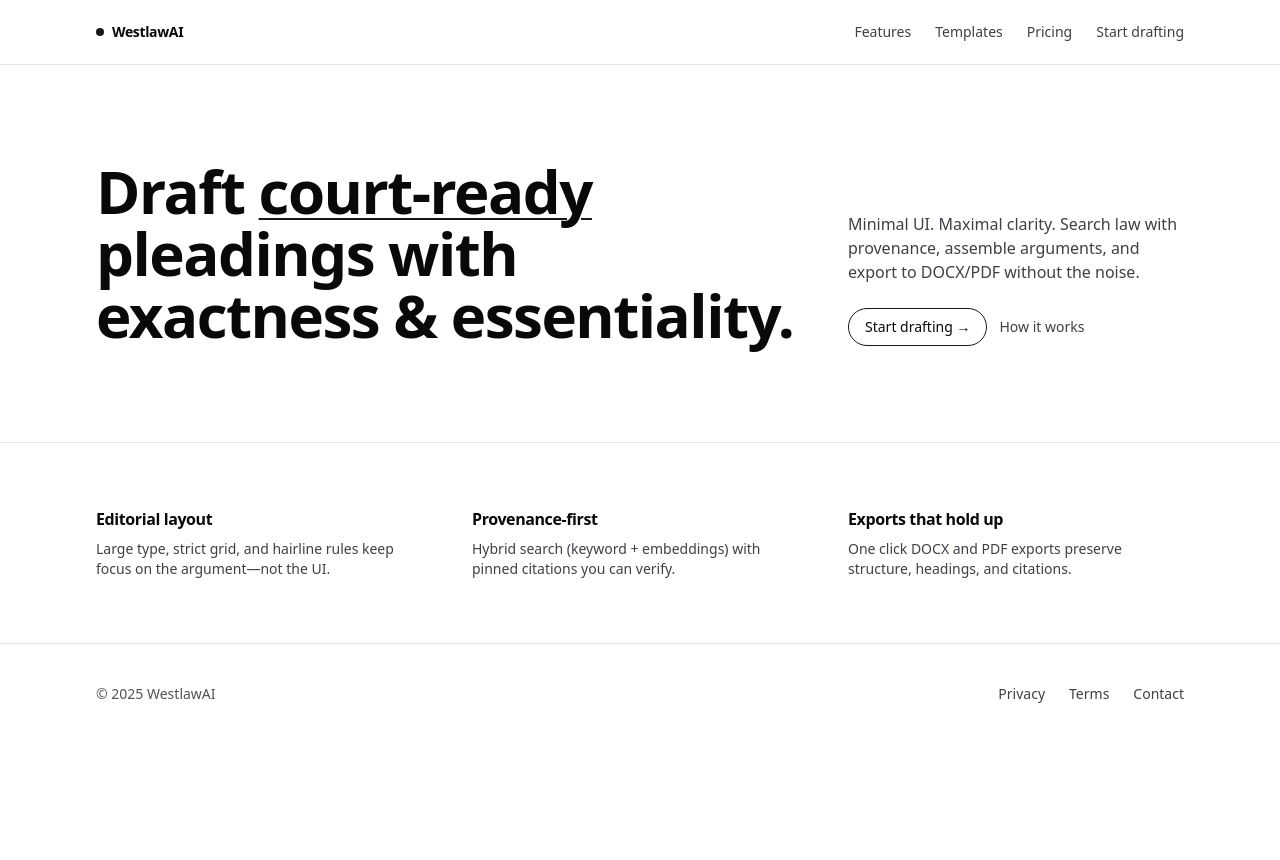
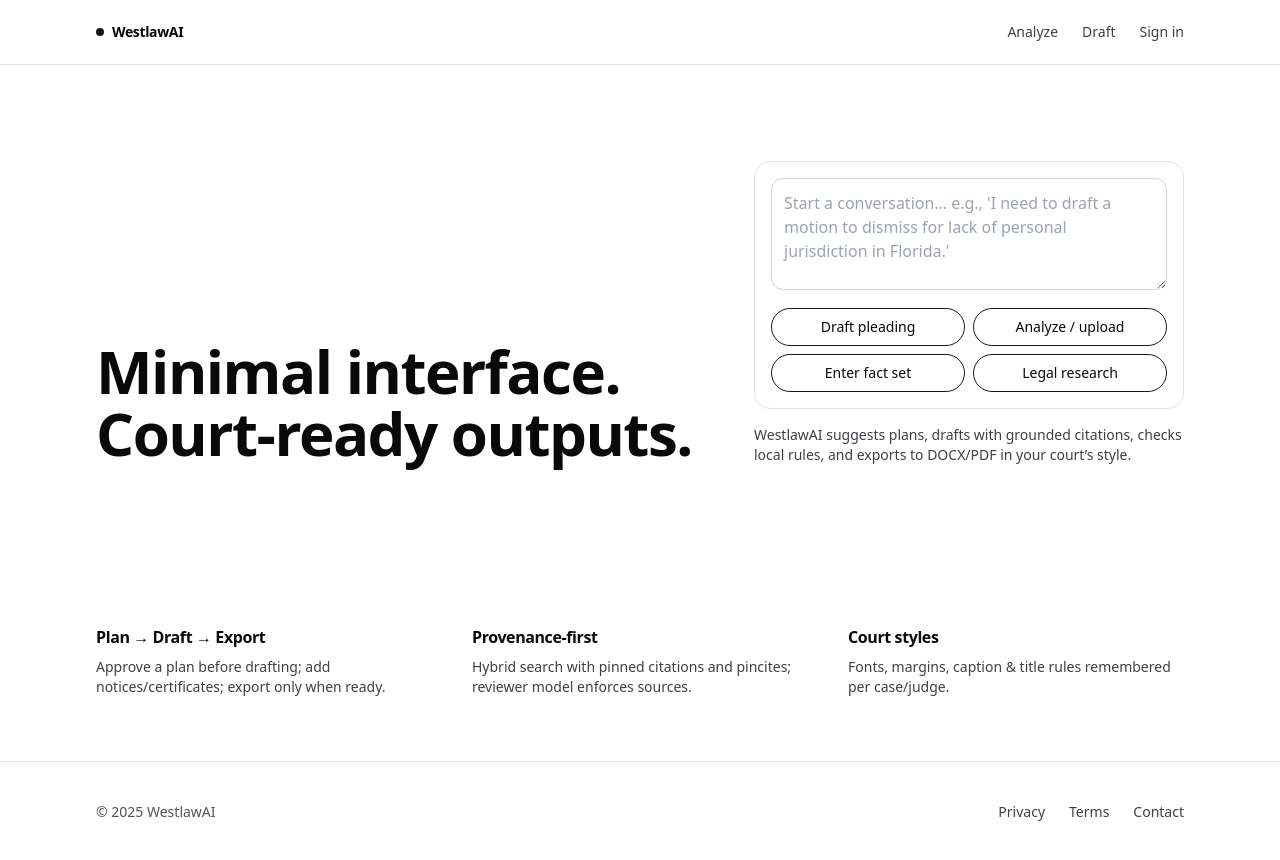
Before and after one commit to josephchalifoux/WestlawAI, a Next.js app: page / in a window 1280 px wide. Before the commit the page ends 800 px from the top, so only its background shows below. Built offline with nearby package versions, Linux system fonts and the light colour scheme.

Commit message:
Update page.tsx

```diff
--- a/app/page.tsx
+++ b/app/page.tsx
@@ -1,3 +1,4 @@
+// app/page.tsx
 export default function Page() {
   return (
     <div>
@@ -8,39 +9,42 @@
             WestlawAI
           </div>
           <nav className="hidden items-center gap-6 text-sm text-zinc-700 sm:flex">
-            <a className="hover:text-black" href="#features">Features</a>
-            <a className="hover:text-black" href="#templates">Templates</a>
-            <a className="hover:text-black" href="#pricing">Pricing</a>
-            <a className="hover:text-black" href="/draft">Start drafting</a>
+            <a className="hover:text-black" href="/analyze">Analyze</a>
+            <a className="hover:text-black" href="/draft">Draft</a>
+            <a className="hover:text-black" href="/signin">Sign in</a>
           </nav>
         </div>
       </header>
 
       <main className="mx-auto w-full max-w-6xl px-6 sm:px-8 grid grid-cols-1 items-end gap-10 py-16 md:grid-cols-12 md:py-24">
-        <h1 className="col-span-1 md:col-span-8 text-4xl/[1.05] sm:text-5xl/[1.05] md:text-6xl/[1.03] font-semibold tracking-tight">
-          Draft <span className="underline decoration-zinc-900 decoration-[2px] underline-offset-4">court-ready</span> pleadings
-          with exactness & essentiality.
+        <h1 className="col-span-1 md:col-span-7 text-4xl/[1.05] sm:text-5xl/[1.05] md:text-6xl/[1.03] font-semibold tracking-tight">
+          Minimal interface. <br /> Court-ready outputs.
         </h1>
-        <div className="col-span-1 md:col-span-4">
-          <p className="text-base text-zinc-700">
-            Minimal UI. Maximal clarity. Search law with provenance, assemble arguments, and export to DOCX/PDF without the noise.
+
+        <div className="col-span-1 md:col-span-5">
+          <div className="rounded-2xl border border-zinc-200 p-4">
+            <textarea
+              placeholder="Start a conversation… e.g., 'I need to draft a motion to dismiss for lack of personal jurisdiction in Florida.'"
+              className="h-28 w-full rounded-xl border border-zinc-300 p-3 outline-none focus:ring-2 focus:ring-zinc-900"
+            />
+            <div className="mt-3 grid grid-cols-2 gap-2">
+              <a href="/draft" className="rounded-full border border-zinc-900 px-4 py-2 text-sm font-medium hover:bg-zinc-900 hover:text-white text-center">Draft pleading</a>
+              <a href="/analyze" className="rounded-full border border-zinc-900 px-4 py-2 text-sm font-medium hover:bg-zinc-900 hover:text-white text-center">Analyze / upload</a>
+              <a href="/draft" className="rounded-full border border-zinc-900 px-4 py-2 text-sm font-medium hover:bg-zinc-900 hover:text-white text-center">Enter fact set</a>
+              <a href="/draft" className="rounded-full border border-zinc-900 px-4 py-2 text-sm font-medium hover:bg-zinc-900 hover:text-white text-center">Legal research</a>
+            </div>
+          </div>
+          <p className="mt-4 text-sm text-zinc-700">
+            WestlawAI suggests plans, drafts with grounded citations, checks local rules, and exports to DOCX/PDF in your court’s style.
           </p>
-          <div className="mt-6 flex flex-wrap items-center gap-3">
-            <a href="/draft" className="inline-flex items-center gap-2 rounded-full border border-zinc-900 px-4 py-2 text-sm font-medium hover:bg-zinc-900 hover:text-white transition-colors">
-              Start drafting →
-            </a>
-            <a href="#how" className="text-sm text-zinc-700 hover:text-black">How it works</a>
-          </div>
         </div>
       </main>
 
-      <div className="border-t border-zinc-200" />
-
-      <section id="features" className="mx-auto w-full max-w-6xl px-6 sm:px-8 grid grid-cols-1 gap-10 py-12 sm:py-16 md:grid-cols-12">
+      <section className="mx-auto w-full max-w-6xl px-6 sm:px-8 grid grid-cols-1 gap-10 py-12 sm:py-16 md:grid-cols-12">
         {[
-          { t: "Editorial layout", b: "Large type, strict grid, and hairline rules keep focus on the argument—not the UI." },
-          { t: "Provenance-first", b: "Hybrid search (keyword + embeddings) with pinned citations you can verify." },
-          { t: "Exports that hold up", b: "One click DOCX and PDF exports preserve structure, headings, and citations." },
+          { t: "Plan → Draft → Export", b: "Approve a plan before drafting; add notices/certificates; export only when ready." },
+          { t: "Provenance-first", b: "Hybrid search with pinned citations and pincites; reviewer model enforces sources." },
+          { t: "Court styles", b: "Fonts, margins, caption & title rules remembered per case/judge." },
         ].map((f) => (
           <div key={f.t} className="md:col-span-4">
             <h3 className="text-base font-semibold tracking-tight">{f.t}</h3>
```
